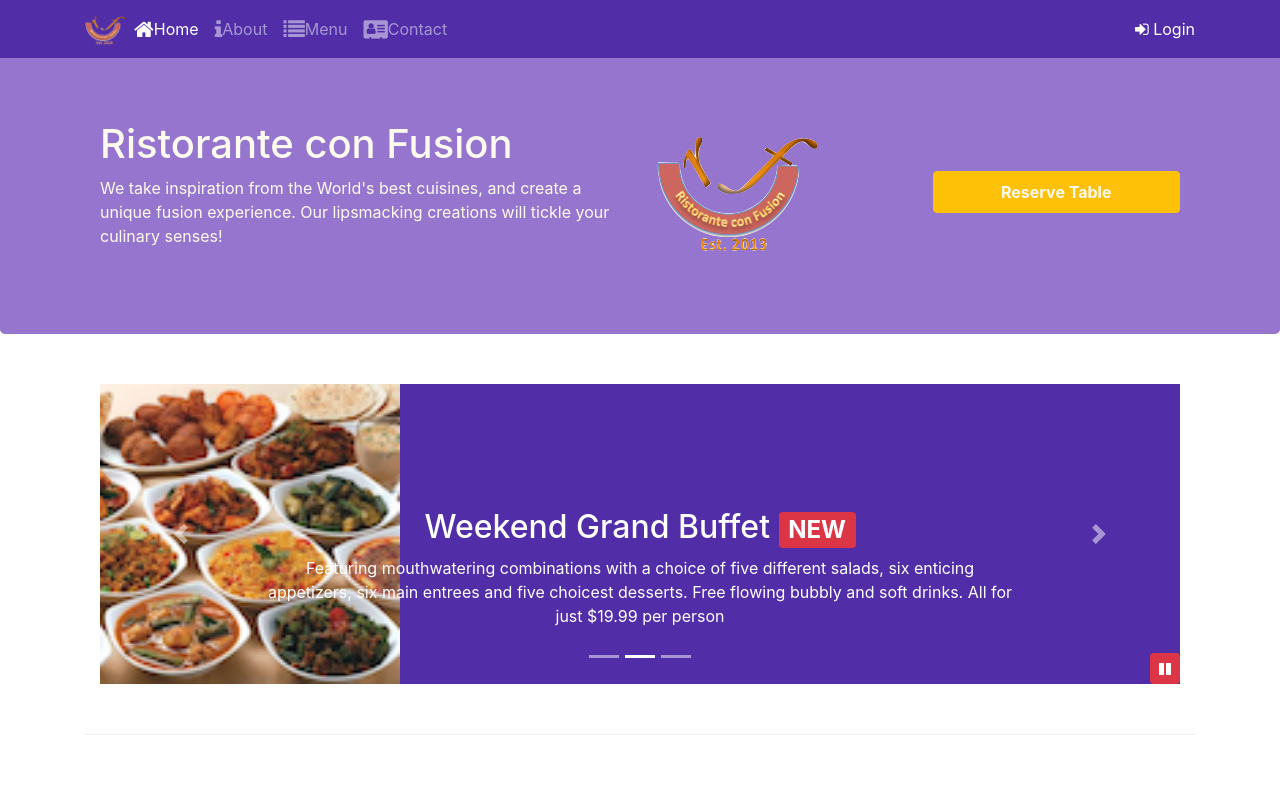
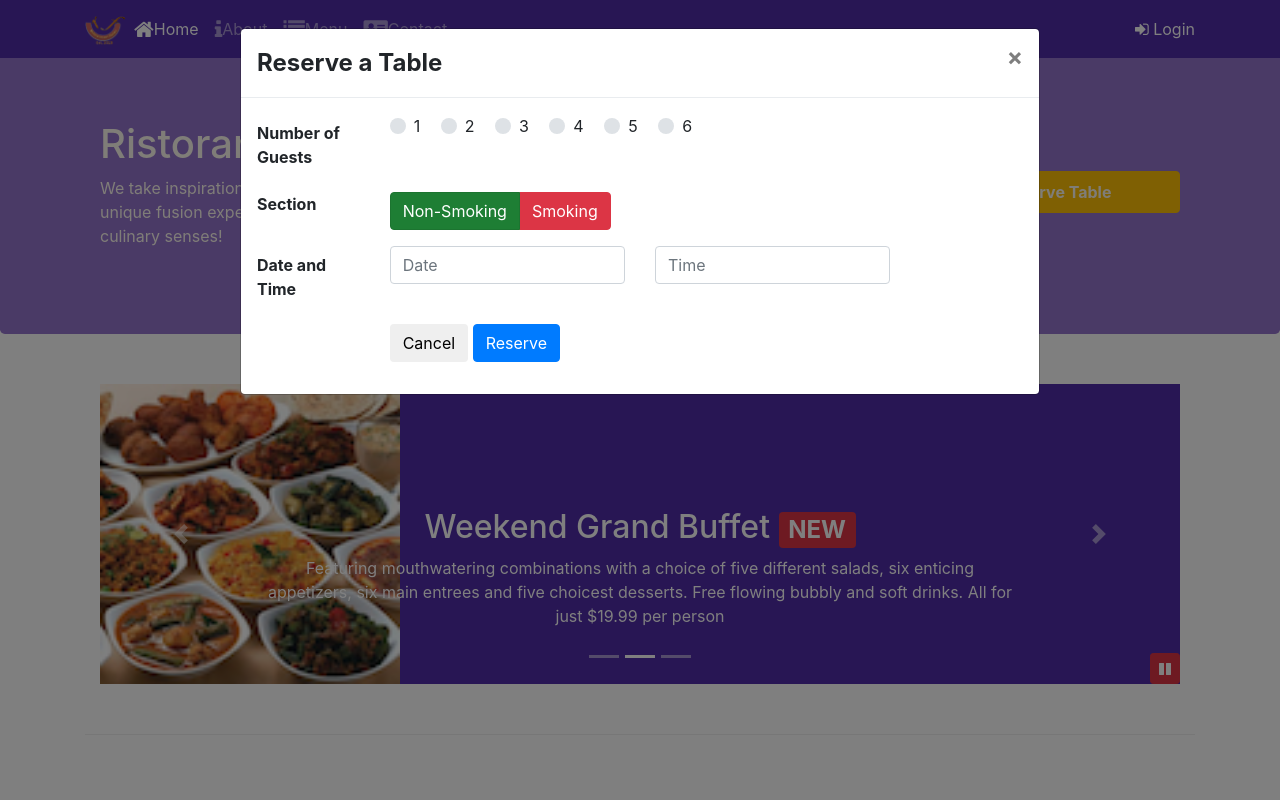
Before and after one commit to jhanvato/Boostrap4, a website: page conFusion/index.html in a window 1280 px wide. Both pictures are taken after a click on the button "Reserve Table". Shown: the top 800 px of the page. Drawn offline with nearby package versions, Linux system fonts and the light colour scheme; files that its build step writes are made by us from their sources.

Commit message:
correcion semana4

```diff
--- a/conFusion/index.html
+++ b/conFusion/index.html
@@ -122,7 +122,7 @@
                         </div>
 
                         <div class="form-group row">
-                            <label for="section" class="col-sm-2 control-label">Section</label>
+                            <label for="section" class="col-sm-2 control-label"><strong>Section</strong></label>
                             <div class="col-sm-7">
                                 <div class="btn-group btn-group-toggle" data-toggle="buttons">
                                     <label class="btn btn-success active">
@@ -345,7 +345,7 @@
  <script src="node_modules/popper.js/dist/umd/popper.min.js"></script>
  <script src="node_modules/bootstrap/dist/js/bootstrap.min.js"></script>
  <script>
-   $(document).ready(function() {
+  $(document).ready(function() {
     $('#mycarousel').carousel({ interval: 2000 });
     $('#carouselButton').click(function() {
         if ($('#carouselButton').children('span').hasClass('fa-pause')) {
@@ -360,11 +360,11 @@
         }
     });
 
-    $('#loginModalToggle').click(function() {
-        $("#lgoinModal").modal('toggle');
+    $('#linkModalLogin').click(function() {
+        $("#loginModal").modal('toggle');
     });
 
-    $("reserveModalToggle").click(function() {
+    $("#buttonModalReserve").click(function() {
         $("#reserveModal").modal('toggle');
     });
 });
```
